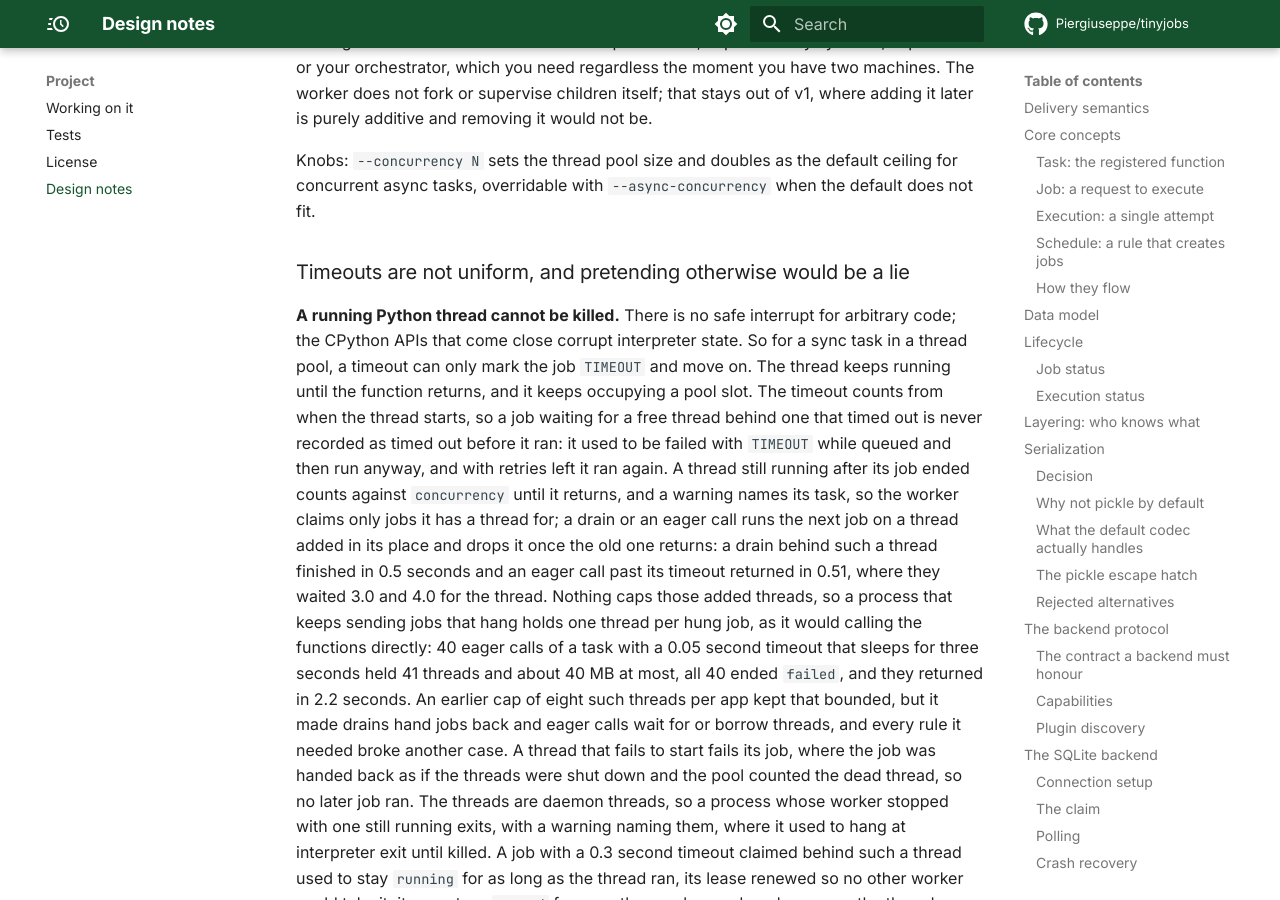
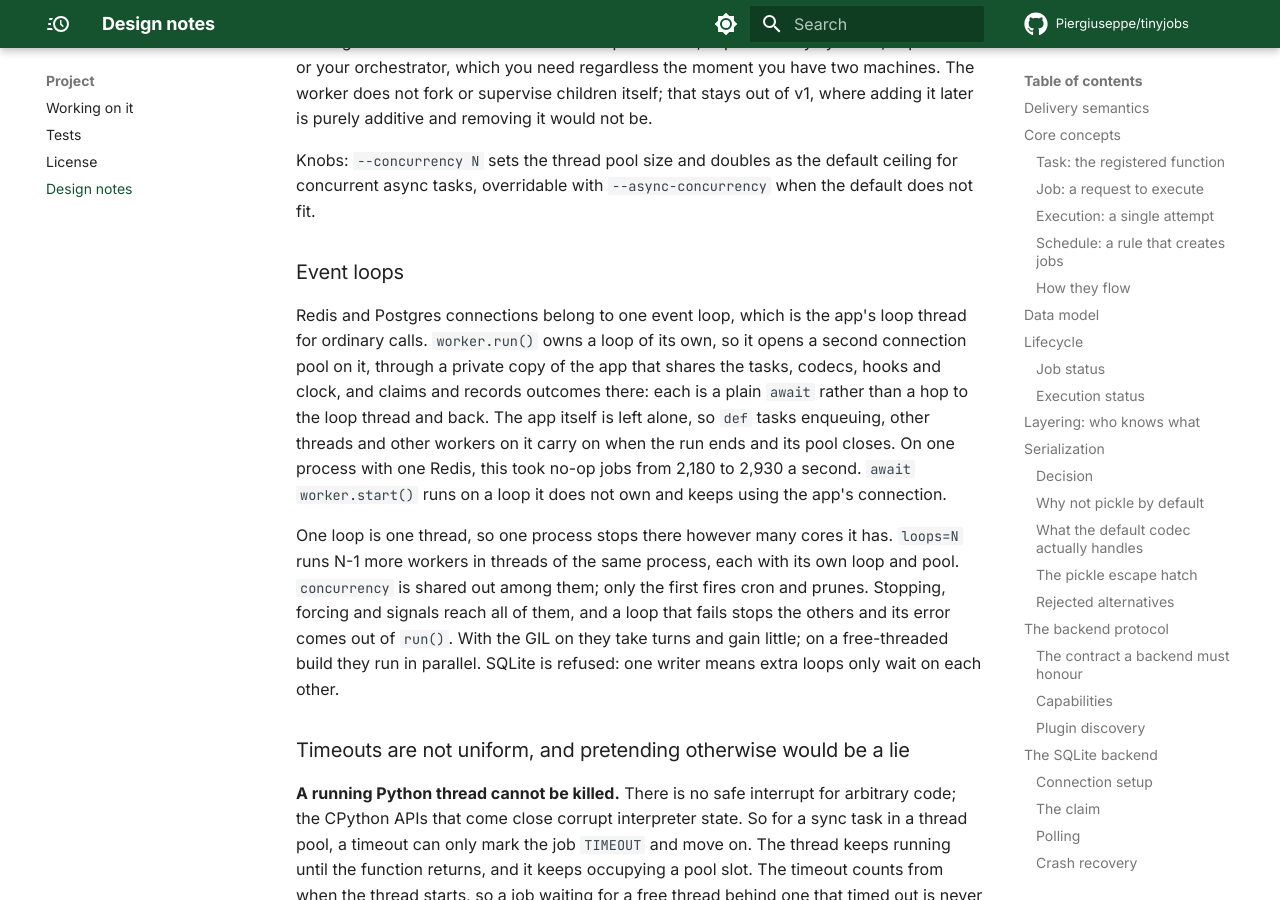
Before and after one commit to Piergiuseppe/tinyjobs, an MkDocs documentation site: the page built from docs/design.md, in a window 1280 px wide and 900 px high, scrolled down 36370 px. Built offline with MkDocs 1.6.1 and Material for MkDocs 9.7.7, drawn with Linux system fonts in a browser that asks for light colours; comment, search, counter and statistics services are not loaded; some of the changed text lies outside the part shown.

Commit message:
Document free-threaded Python, the loops option and the throughput measured with and without the GIL

```diff
--- a/docs/design.md
+++ b/docs/design.md
@@ -1451,6 +1451,24 @@ it would not be.
 Knobs: `--concurrency N` sets the thread pool size and doubles as the default ceiling for concurrent
 async tasks, overridable with `--async-concurrency` when the default does not fit.
 
+### Event loops
+
+Redis and Postgres connections belong to one event loop, which is the app's loop thread for ordinary
+calls. `worker.run()` owns a loop of its own, so it opens a second connection pool on it, through a
+private copy of the app that shares the tasks, codecs, hooks and clock, and claims and records
+outcomes there: each is a plain `await` rather than a hop to the loop thread and back. The app
+itself is left alone, so `def` tasks enqueuing, other threads and other workers on it carry on
+when the run ends and its pool closes. On one process with one Redis, this took no-op jobs from
+2,180 to 2,930 a second. `await worker.start()` runs on a loop it does not own and keeps using the
+app's connection.
+
+One loop is one thread, so one process stops there however many cores it has. `loops=N` runs N-1
+more workers in threads of the same process, each with its own loop and pool. `concurrency` is
+shared out among them; only the first fires cron and prunes. Stopping, forcing and signals reach all
+of them, and a loop that fails stops the others and its error comes out of `run()`. With the GIL on
+they take turns and gain little; on a free-threaded build they run in parallel. SQLite is refused:
+one writer means extra loops only wait on each other.
+
 ### Timeouts are not uniform, and pretending otherwise would be a lie
 
 **A running Python thread cannot be killed.** There is no safe interrupt for arbitrary code; the
@@ -1852,9 +1870,10 @@ marshals coroutines onto it. The obvious alternative, one `asyncio.run()` per ca
 because connection pools in async network clients are bound to the loop that created them; a fresh
 loop per enqueue would break precisely the backends this design exists to support.
 
-That loop is also where such a backend lives. Redis declares `Capabilities(loop_bound=True)`, and its
-connection is always opened on the facade's loop, whoever connects first: a sync call, `ready()`, a
-lifespan or a worker. A call from any other loop hops there and awaits the result, and cancelling it
+That loop is also where such a backend lives. Redis declares `Capabilities(loop_bound=True)`, and the
+app's connection is always opened on the facade's loop, whoever connects first: a sync call,
+`ready()`, a lifespan or an embedded worker; `worker.run()` opens a pool of its own on its loop, as
+described under Event loops. A call from any other loop hops there and awaits the result, and cancelling it
 cancels its work there. One app therefore serves any number of loops at once, a lifespan and a
 worker thread with its own `asyncio.run()` included, and a loop that ends or is stopped takes nothing
 with it. Before this rule a FastAPI app on Redis without a lifespan answered 421 of 1,000 mixed `def`
@@ -1990,8 +2009,9 @@ transaction is open gets an error instead of joining it; `asyncio.run` called in
 it, one task at a time. A tinyjobs call made while the thread is
 opening or closing a transaction, which is where a signal handler lands, is refused with
 `InterruptedCallError`, so the half-open transaction is neither healed nor joined. An interrupted
-write that a later one rolled back refuses to commit. All of this relies on the GIL making each of those C calls atomic; free-threaded builds
-are not supported. Only the main thread is checked for holding a lock, since a handler cannot run
+write that a later one rolled back refuses to commit. All of this relies on each of those C calls
+being atomic, which the GIL guarantees and a free-threaded build keeps with its per-object locks on
+built-in types; a handler still runs only on the main thread, between bytecodes, on both. Only the main thread is checked for holding a lock, since a handler cannot run
 anywhere else; a fork in progress counts on every thread. Async code on a loop in the main thread is
 outside this: `asyncio.run` and uvicorn turn Ctrl-C into a cancellation, which tinyjobs handles at
 every `await`, and a handler that raises in the middle of that code is not covered. The tests raise
--- a/pyproject.toml
+++ b/pyproject.toml
@@ -26,6 +26,7 @@ classifiers = [
     "Programming Language :: Python :: 3.12",
     "Programming Language :: Python :: 3.13",
     "Programming Language :: Python :: 3.14",
+    "Programming Language :: Python :: Free Threading :: 2 - Beta",
     "Topic :: System :: Distributed Computing",
     "Typing :: Typed",
 ]
```
Also changed, not shown: README.md (+59 -7 lines).
